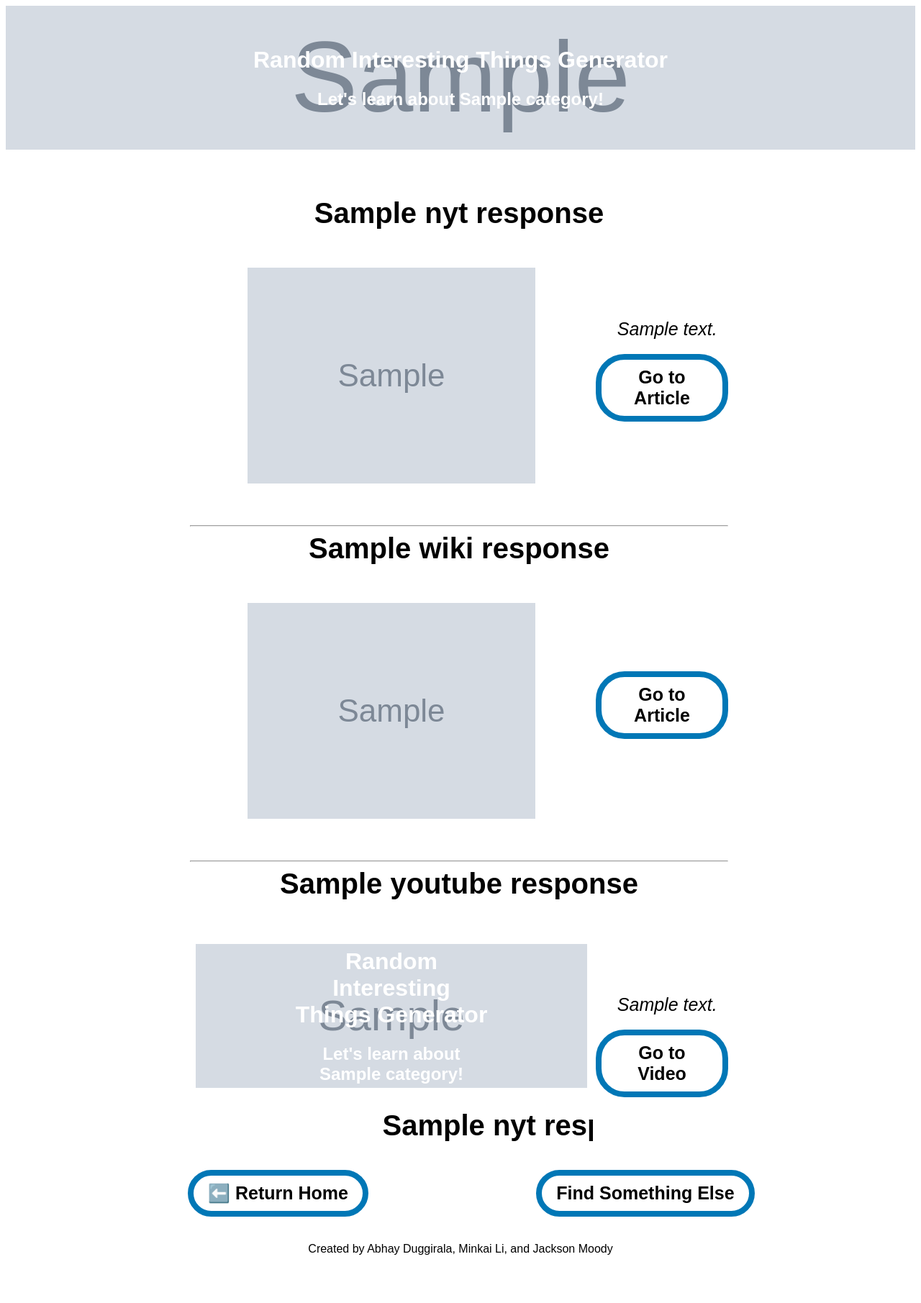
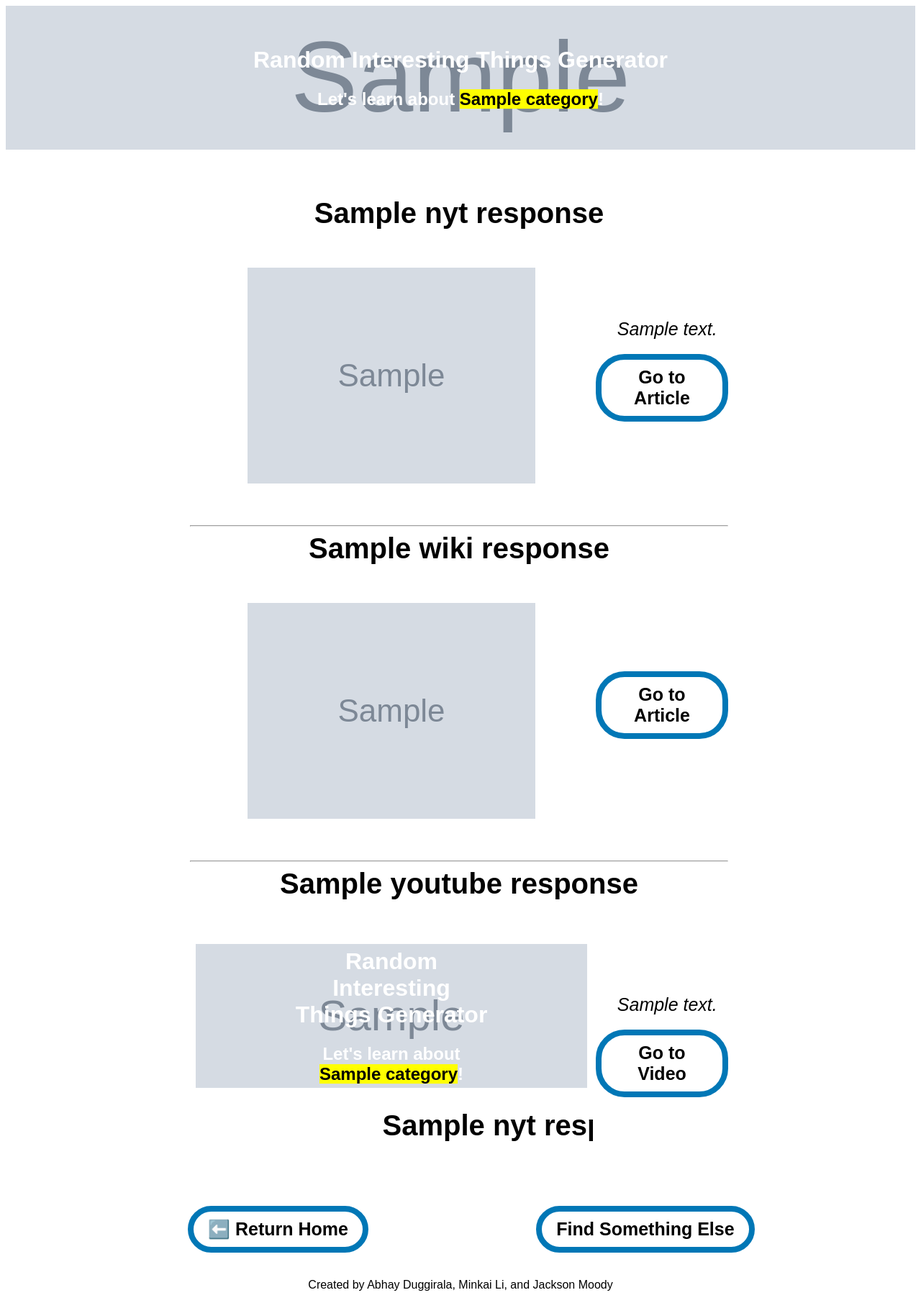
Before and after one commit to jacksonmoody/cs50-project, a Flask app: template templates/results.html in a window 1280 px wide. Shown: the whole page at 72% size. Before the commit the page ends 1744 px from the top, so only its background shows below. Run offline with Flask 2, Linux system fonts and the light colour scheme; the template is opened without the code that fills it: most values are stand-ins (such as "Sample title", 1, 10 or a date in 2020); grey boxes marked "Sample" are stand-in pictures; some libraries are stand-ins or nearby versions.

Commit message:
Formatting updates

```diff
--- a/static/styles.css
+++ b/static/styles.css
@@ -158,6 +158,7 @@ button:hover {
 }
 
 #footer-row {
+    margin-top: 50px;
     text-align: center;
 }
 
@@ -183,3 +184,9 @@ select {
 hr {
     margin-top: 50px;
 }
+
+.category-text {
+    font-weight: 2em;
+    color: black;
+    background-color:#FFFF00;
+}
--- a/templates/results.html
+++ b/templates/results.html
@@ -9,7 +9,7 @@
     <img src = {{ background_image }} alt = "background_image">
     <div class = "header-text">
       <h1>Random Interesting Things Generator</h1>
-      <h2>Let's learn about {{ category }}!</h2>
+      <h2>Let's learn about <span class="category-text"> {{ category }}</span>!</h2>
   </div>
 
 </div>
```
